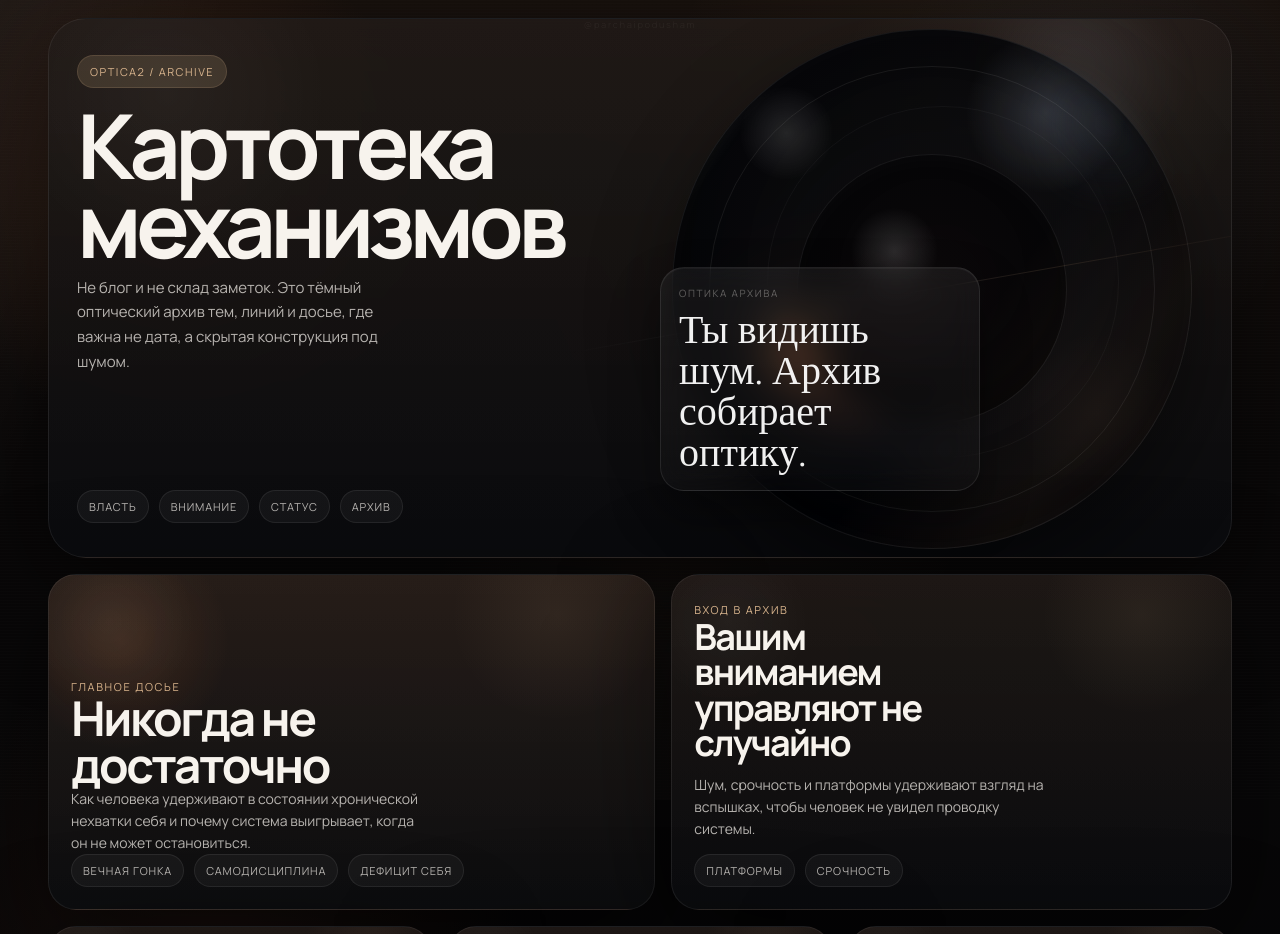
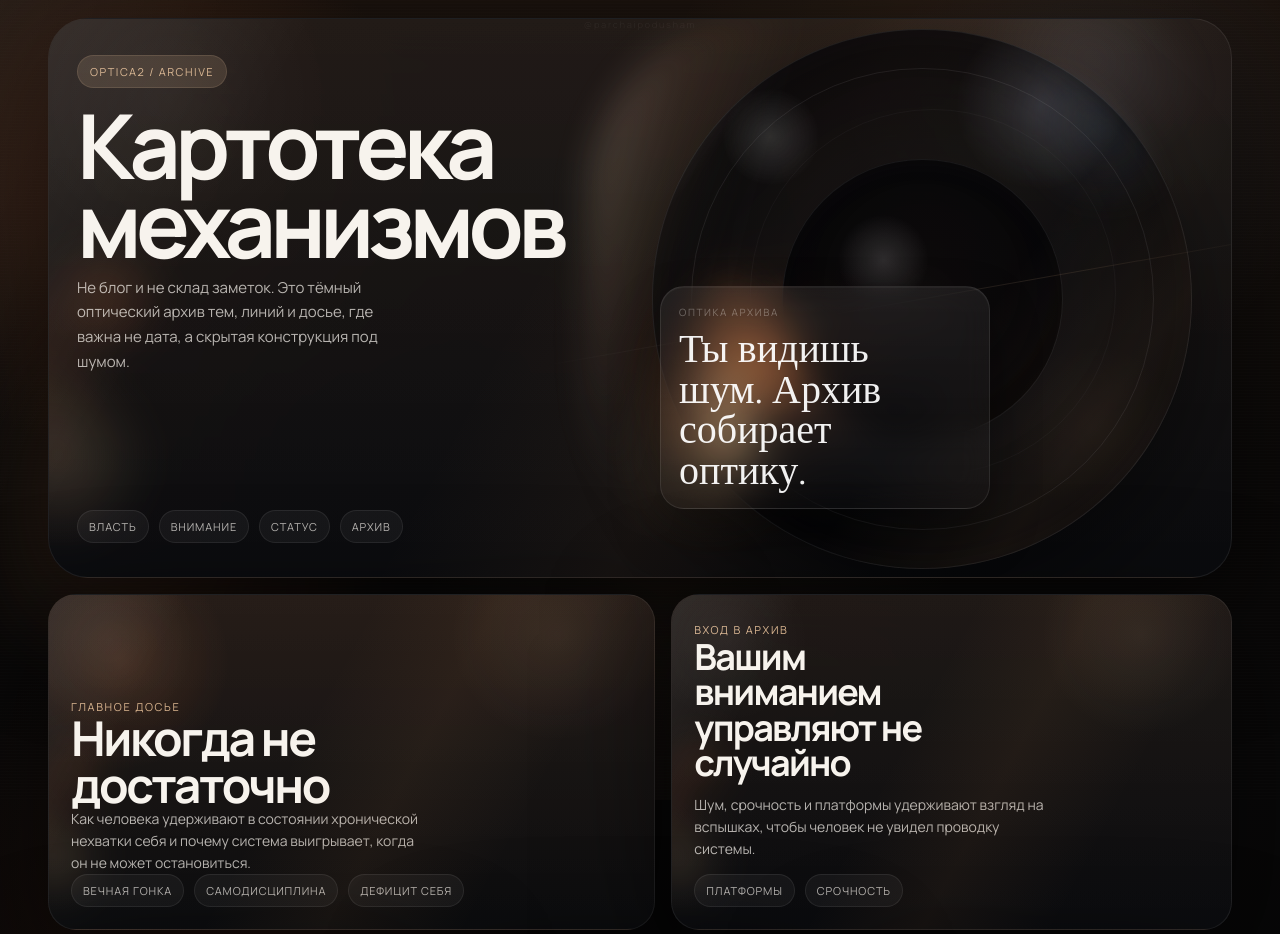
Before and after one commit to aafanasevaannaz-cyber/Optica2, a plain HTML site: page index.html in a window 1280 px wide. Shown: the top 934 px of the page. Drawn offline with nearby package versions, Linux system fonts and the light colour scheme.

Commit message:
Refine glass highlights on main page

```diff
--- a/index.html
+++ b/index.html
@@ -10,20 +10,14 @@
   <link href="https://fonts.googleapis.com/css2?family=Manrope:wght@400;500;600;700;800&family=Cormorant+Garamond:wght@500;600;700&display=swap" rel="stylesheet" />
   <style>
     :root {
-      --bg-black: #050608;
-      --bg-brown: #17100c;
-      --bg-deep: #0b0808;
       --text: #f7f3ed;
       --text-soft: rgba(247,243,237,.72);
       --text-faint: rgba(247,243,237,.34);
       --line: rgba(255,255,255,.08);
-      --glass: rgba(255,255,255,.05);
-      --glass-2: rgba(255,255,255,.02);
-      --accent: #d7b28a;
-      --accent-soft: rgba(215,178,138,.16);
-      --blue: rgba(184,208,255,.12);
-      --shadow: 0 32px 110px rgba(0,0,0,.52);
-      --radius-xl: 38px;
+      --accent: #d8b38d;
+      --accent-soft: rgba(216,179,141,.16);
+      --shadow: 0 34px 120px rgba(0,0,0,.56);
+      --radius-xl: 40px;
       --radius-lg: 28px;
       --radius-pill: 999px;
       --max: 1220px;
@@ -37,10 +31,10 @@
       font-family: "Manrope", system-ui, sans-serif;
       color: var(--text);
       background:
-        radial-gradient(circle at 14% 14%, rgba(166,86,44,.24), transparent 16%),
-        radial-gradient(circle at 16% 72%, rgba(111,54,29,.18), transparent 22%),
-        radial-gradient(circle at 86% 10%, rgba(184,208,255,.08), transparent 14%),
-        linear-gradient(180deg, #18110d 0%, #0a0808 34%, #050608 100%);
+        radial-gradient(circle at 12% 14%, rgba(186,94,47,.28), transparent 17%),
+        radial-gradient(circle at 18% 70%, rgba(125,58,26,.20), transparent 24%),
+        radial-gradient(circle at 86% 10%, rgba(188,210,255,.08), transparent 14%),
+        linear-gradient(180deg, #1a120d 0%, #0b0908 34%, #050608 100%);
       overflow-x: hidden;
     }
 
@@ -50,10 +44,23 @@
       inset: 0;
       pointer-events: none;
       background:
-        linear-gradient(114deg, rgba(255,255,255,.06), transparent 14%, transparent 42%, rgba(214,154,102,.05) 56%, transparent 74%),
+        linear-gradient(114deg, rgba(255,255,255,.06), transparent 14%, transparent 42%, rgba(228,151,84,.07) 56%, transparent 74%),
         repeating-linear-gradient(to bottom, rgba(255,255,255,.006) 0, rgba(255,255,255,.006) 1px, transparent 1px, transparent 3px);
       mix-blend-mode: screen;
       opacity: .68;
+    }
+
+    .fire-wash {
+      position: fixed;
+      inset: 0;
+      pointer-events: none;
+      background:
+        radial-gradient(circle at 7% 64%, rgba(255,155,84,.12), transparent 12%),
+        radial-gradient(circle at 11% 52%, rgba(255,108,41,.12), transparent 11%),
+        radial-gradient(circle at 16% 72%, rgba(165,68,28,.12), transparent 15%);
+      filter: blur(20px);
+      mix-blend-mode: screen;
+      opacity: .9;
     }
 
     .signature {
@@ -83,11 +90,11 @@
       overflow: hidden;
       border: 1px solid var(--line);
       background:
-        linear-gradient(180deg, rgba(255,255,255,.04), rgba(255,255,255,.012)),
-        linear-gradient(180deg, rgba(23,16,12,.88), rgba(7,8,11,.98));
+        linear-gradient(180deg, rgba(255,255,255,.045), rgba(255,255,255,.012)),
+        linear-gradient(180deg, rgba(24,17,13,.88), rgba(8,9,12,.98));
       box-shadow: var(--shadow);
-      backdrop-filter: blur(18px);
-      -webkit-backdrop-filter: blur(18px);
+      backdrop-filter: blur(20px);
+      -webkit-backdrop-filter: blur(20px);
     }
 
     .glass::before {
@@ -97,13 +104,28 @@
       pointer-events: none;
       background:
         radial-gradient(circle at 10% 14%, rgba(255,255,255,.04), transparent 14%),
-        radial-gradient(circle at 84% 12%, rgba(215,178,138,.08), transparent 18%);
+        radial-gradient(circle at 84% 12%, rgba(216,179,141,.09), transparent 18%),
+        linear-gradient(118deg, rgba(255,255,255,.08), transparent 18%, transparent 42%, rgba(228,151,84,.06) 58%, transparent 76%);
+    }
+
+    .glass::after {
+      content: "";
+      position: absolute;
+      inset: -10% 52% -10% -14%;
+      pointer-events: none;
+      background:
+        radial-gradient(circle at 24% 74%, rgba(255,205,142,.18), transparent 12%),
+        radial-gradient(circle at 30% 50%, rgba(255,122,46,.18), transparent 10%),
+        radial-gradient(circle at 18% 60%, rgba(174,73,28,.18), transparent 14%);
+      filter: blur(18px);
+      mix-blend-mode: screen;
+      opacity: .95;
     }
 
     .hero {
       border-radius: var(--radius-xl);
       padding: 30px 28px 28px;
-      min-height: 540px;
+      min-height: 560px;
       display: grid;
       grid-template-columns: 1.02fr .98fr;
       gap: 18px;
@@ -124,7 +146,7 @@
       padding: 8px 12px;
       border-radius: var(--radius-pill);
       background: var(--accent-soft);
-      border: 1px solid rgba(215,178,138,.16);
+      border: 1px solid rgba(216,179,141,.16);
       color: var(--accent);
       font-size: 11px;
       letter-spacing: .14em;
@@ -157,7 +179,7 @@
       padding: 8px 11px;
       border-radius: var(--radius-pill);
       border: 1px solid rgba(255,255,255,.08);
-      background: rgba(255,255,255,.04);
+      background: rgba(255,255,255,.045);
       color: var(--text-soft);
       font-size: 11px;
       letter-spacing: .08em;
@@ -166,7 +188,7 @@
 
     .hero-visual {
       position: relative;
-      min-height: 480px;
+      min-height: 500px;
     }
 
     .lens-wrap {
@@ -174,7 +196,7 @@
       right: 2%;
       top: 50%;
       transform: translateY(-50%);
-      width: min(44vw, 520px);
+      width: min(46vw, 540px);
       aspect-ratio: 1/1;
       max-width: 100%;
     }
@@ -185,7 +207,9 @@
     .lens-gloss,
     .lens-fire,
     .lens-blue,
-    .lens-line {
+    .lens-line,
+    .lens-sheen,
+    .lens-flame {
       position: absolute;
       inset: 0;
       border-radius: 50%;
@@ -193,26 +217,27 @@
     }
 
     .lens-halo {
-      inset: -14%;
+      inset: -16%;
       background:
-        radial-gradient(circle at 30% 58%, rgba(215,128,73,.20), transparent 20%),
-        radial-gradient(circle at 72% 16%, rgba(184,208,255,.10), transparent 16%),
-        radial-gradient(circle at 52% 50%, rgba(255,255,255,.03), transparent 48%);
+        radial-gradient(circle at 26% 60%, rgba(255,132,66,.26), transparent 18%),
+        radial-gradient(circle at 20% 72%, rgba(255,206,146,.18), transparent 12%),
+        radial-gradient(circle at 74% 16%, rgba(188,210,255,.10), transparent 16%),
+        radial-gradient(circle at 50% 50%, rgba(255,255,255,.03), transparent 48%);
       filter: blur(28px);
-      opacity: .95;
+      opacity: .98;
     }
 
     .lens-rim {
       background:
-        radial-gradient(circle at 72% 16%, rgba(214,228,255,.18), transparent 14%),
-        radial-gradient(circle at 34% 62%, rgba(168,74,33,.24), transparent 20%),
-        radial-gradient(circle at 50% 50%, rgba(14,10,10,.78), rgba(7,8,11,.90) 42%, rgba(3,4,7,.96) 72%, rgba(1,1,3,1) 100%);
-      border: 1px solid rgba(255,255,255,.08);
+        radial-gradient(circle at 72% 14%, rgba(215,228,255,.18), transparent 14%),
+        radial-gradient(circle at 30% 60%, rgba(193,83,37,.28), transparent 18%),
+        radial-gradient(circle at 50% 50%, rgba(15,12,12,.54), rgba(7,8,11,.76) 42%, rgba(3,4,7,.92) 72%, rgba(1,1,3,.98) 100%);
+      border: 1px solid rgba(255,255,255,.1);
       box-shadow:
-        inset 0 0 40px rgba(255,255,255,.02),
-        inset 0 -28px 66px rgba(0,0,0,.46),
-        0 34px 88px rgba(0,0,0,.52);
-      opacity: .88;
+        inset 0 0 40px rgba(255,255,255,.03),
+        inset 0 -28px 66px rgba(0,0,0,.42),
+        0 40px 98px rgba(0,0,0,.56);
+      opacity: .78;
     }
 
     .lens-rim::before,
@@ -221,7 +246,7 @@
       position: absolute;
       border-radius: 50%;
       inset: 7%;
-      border: 1px solid rgba(255,255,255,.08);
+      border: 1px solid rgba(255,255,255,.09);
     }
 
     .lens-rim::after {
@@ -234,34 +259,59 @@
       inset: 24%;
       background:
         radial-gradient(circle at 36% 36%, rgba(255,255,255,.14), transparent 18%),
-        radial-gradient(circle at 50% 50%, rgba(12,9,10,.84), rgba(5,5,7,.96) 82%);
+        radial-gradient(circle at 50% 50%, rgba(12,9,10,.72), rgba(5,5,7,.88) 82%);
       border: 1px solid rgba(255,255,255,.07);
       box-shadow: inset 0 8px 24px rgba(255,255,255,.02), inset 0 -18px 36px rgba(0,0,0,.44);
     }
 
     .lens-gloss {
       background:
-        linear-gradient(126deg, rgba(255,255,255,.22), transparent 16%, transparent 58%, rgba(205,145,96,.10) 78%, transparent 100%),
+        linear-gradient(126deg, rgba(255,255,255,.25), transparent 16%, transparent 58%, rgba(205,145,96,.12) 78%, transparent 100%),
         radial-gradient(circle at 22% 20%, rgba(255,255,255,.18), transparent 8%),
         radial-gradient(circle at 82% 74%, rgba(182,136,94,.08), transparent 14%);
       mix-blend-mode: screen;
-      opacity: .65;
+      opacity: .74;
+    }
+
+    .lens-sheen {
+      inset: -4% 40% -4% -12%;
+      background:
+        linear-gradient(104deg, rgba(255,255,255,.20), rgba(255,255,255,.02) 22%, transparent 42%),
+        linear-gradient(112deg, rgba(244,156,86,.18), transparent 34%);
+      filter: blur(16px);
+      mix-blend-mode: screen;
+      opacity: .82;
+      border-radius: 999px;
     }
 
     .lens-fire {
       background:
-        radial-gradient(circle at 24% 62%, rgba(255,138,62,.18), transparent 10%),
-        radial-gradient(circle at 30% 54%, rgba(255,214,148,.12), transparent 4%);
-      filter: blur(4px);
+        radial-gradient(circle at 22% 64%, rgba(255,138,62,.26), transparent 10%),
+        radial-gradient(circle at 28% 54%, rgba(255,214,148,.14), transparent 4%),
+        radial-gradient(circle at 18% 60%, rgba(174,73,28,.18), transparent 14%);
+      filter: blur(6px);
       mix-blend-mode: screen;
-      opacity: .88;
+      opacity: .96;
+    }
+
+    .lens-flame {
+      inset: -2% 58% 18% -10%;
+      background:
+        radial-gradient(ellipse at 36% 90%, rgba(255,214,154,.85), transparent 16%),
+        radial-gradient(ellipse at 44% 72%, rgba(255,138,62,.55), transparent 18%),
+        radial-gradient(ellipse at 30% 88%, rgba(171,70,26,.45), transparent 20%);
+      filter: blur(16px);
+      mix-blend-mode: screen;
+      opacity: .68;
+      border-radius: 46% 54% 60% 40% / 38% 44% 56% 62%;
+      transform: rotate(-8deg);
     }
 
     .lens-blue {
-      background: radial-gradient(circle at 84% 18%, rgba(192,218,255,.10), transparent 14%);
+      background: radial-gradient(circle at 84% 18%, rgba(192,218,255,.11), transparent 14%);
       filter: blur(10px);
       mix-blend-mode: screen;
-      opacity: .82;
+      opacity: .86;
     }
 
     .lens-line {
@@ -272,18 +322,18 @@
       transform: translate(-50%, -50%) rotate(-10deg);
       border-radius: 999px;
       background: linear-gradient(90deg, transparent, rgba(255,255,255,.11), rgba(201,162,122,.20), transparent);
-      opacity: .66;
+      opacity: .7;
     }
 
     .quote-plate {
       position: absolute;
       left: 0;
       bottom: 8%;
-      width: min(320px, 72%);
+      width: min(330px, 72%);
       padding: 18px 18px 16px;
       border-radius: 24px;
       border: 1px solid rgba(255,255,255,.09);
-      background: linear-gradient(180deg, rgba(255,255,255,.06), rgba(255,255,255,.018));
+      background: linear-gradient(180deg, rgba(255,255,255,.07), rgba(255,255,255,.018));
       box-shadow: inset 0 1px 0 rgba(255,255,255,.04), 0 24px 48px rgba(0,0,0,.34);
       backdrop-filter: blur(16px);
       -webkit-backdrop-filter: blur(16px);
@@ -343,7 +393,7 @@
       align-content: end;
       background:
         linear-gradient(180deg, rgba(255,255,255,.05), rgba(255,255,255,.014)),
-        radial-gradient(circle at 12% 20%, rgba(177,96,52,.18), transparent 18%),
+        radial-gradient(circle at 12% 20%, rgba(177,96,52,.20), transparent 18%),
         linear-gradient(180deg, rgba(28,18,13,.94), rgba(8,9,11,1));
     }
 
@@ -418,6 +468,7 @@
   </style>
 </head>
 <body>
+  <div class="fire-wash"></div>
   <div class="signature">@parchaipodusham</div>
   <div class="shell">
     <section class="hero glass">
@@ -441,7 +492,9 @@
           <div class="lens-rim"></div>
           <div class="lens-core"></div>
           <div class="lens-gloss"></div>
+          <div class="lens-sheen"></div>
           <div class="lens-fire"></div>
+          <div class="lens-flame"></div>
           <div class="lens-blue"></div>
           <div class="lens-line"></div>
         </div>
```
